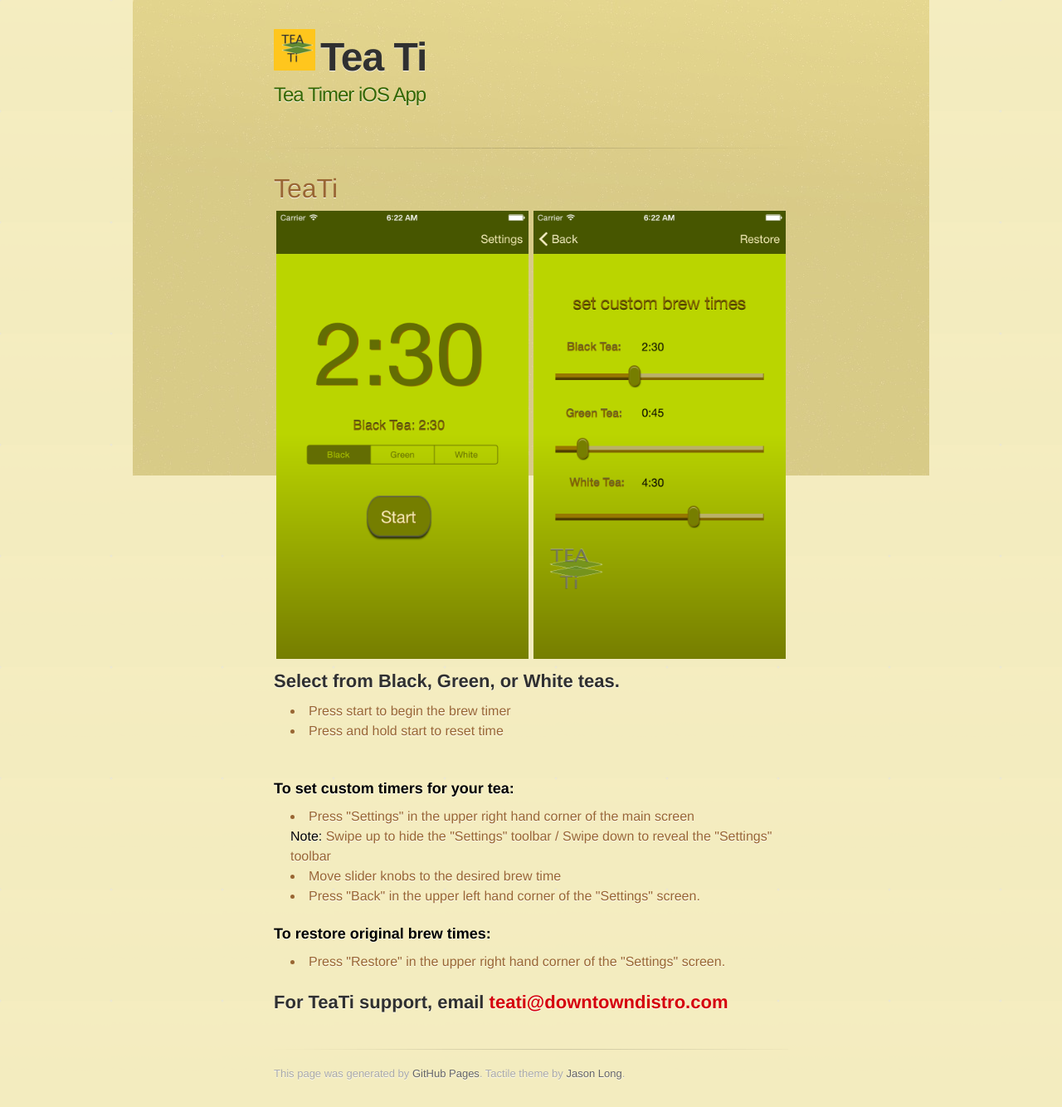
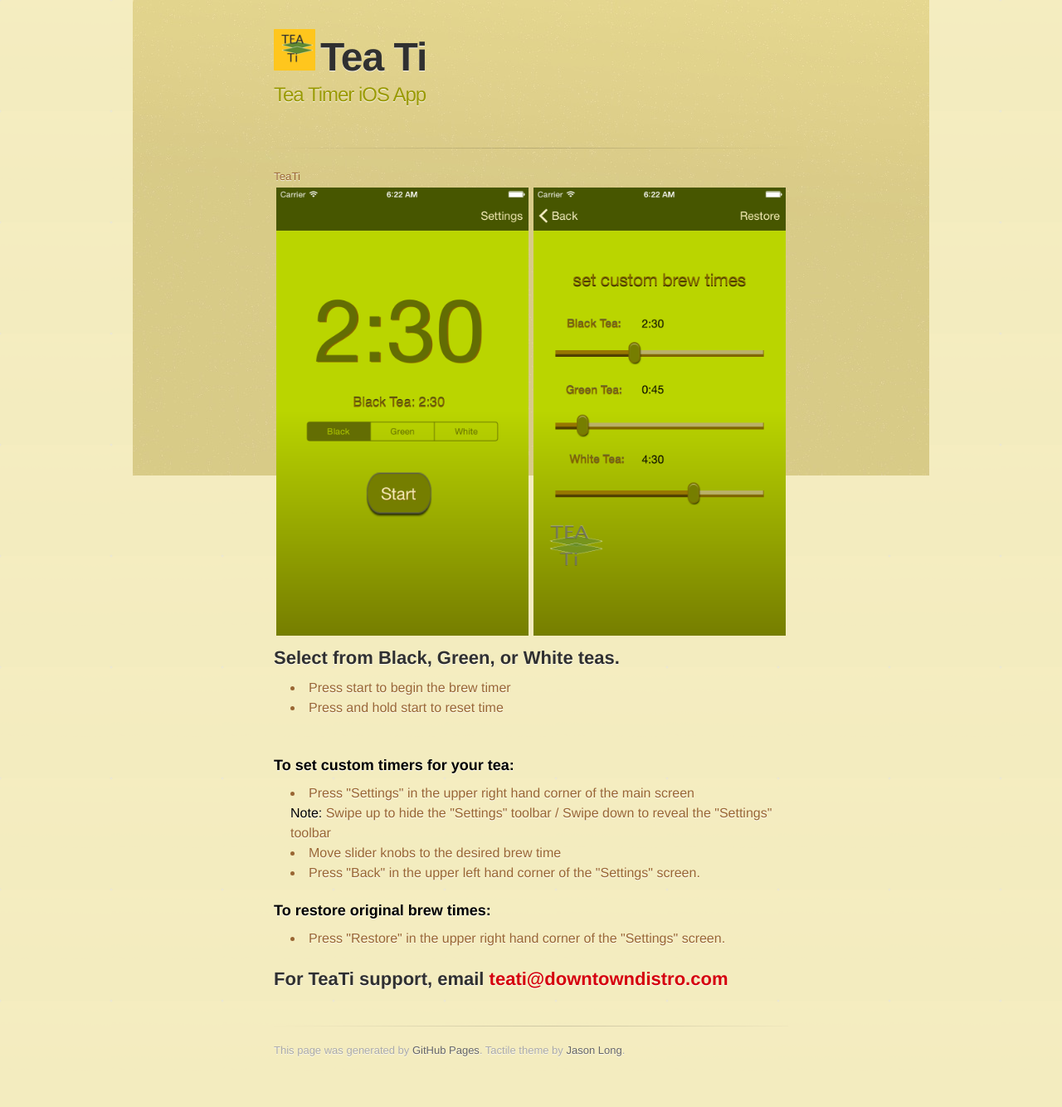
Before and after one commit to Capybara/teati, a Jekyll site: the page index.html, which Jekyll copies as it is, in a window 1280 px wide. Shown: the whole page at 83% size. Built offline with Jekyll 4.4.1, drawn with Linux system fonts in a browser that asks for light colours; some web fonts are replaced; Markdown is read by kramdown in place of the engine named in the settings; after the commit the page ends 1306 px from its top, so only the background shows below that.

```diff
--- a/index.html
+++ b/index.html
@@ -21,14 +21,14 @@
         <header>
           <div><h1><img src="images/Icon2.png" style="width:50px; padding-right:6px"></img>Tea Ti
 </h1></div>
-	  <h2 style="color:#336600">Tea Timer iOS App</h2>
+	  <h2 style="color:#999900">Tea Timer iOS App</h2>
         </header>
 
 
         <hr>
 
         <section id="main_content">
-          <h1 style="">
+          <h1 style="font-size:83%">
 <a id="teati-ios-app" class="anchor" href="#teati-ios-app" aria-hidden="true"><span class="octicon octicon-link"></span></a>TeaTi</h1>
 <img src="images/main47.png" style="width:304px; padding:3px"></img><img src="images/settings47.png" style="width:304px;padding:3px"></img>
 <a id="set-multiple-custom-timers-for-your-tea-quick-and-easy-to-set-and-access" class="anchor" href="#set-multiple-custom-timers-for-your-tea-quick-and-easy-to-set-and-access" aria-hidden="true"><span class="octicon octicon-link"></span></a></br><ul><h2>Select from Black, Green, or White teas.</h2><li>Press start to begin the brew timer</li><li>Press and hold start to reset time</li></ul></br>
```
